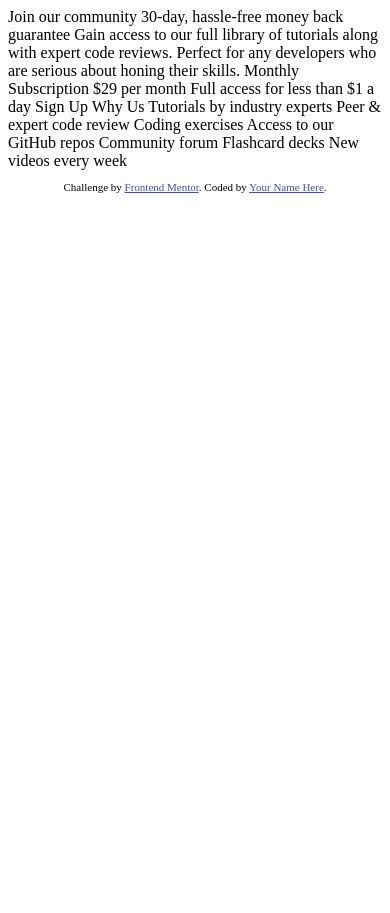
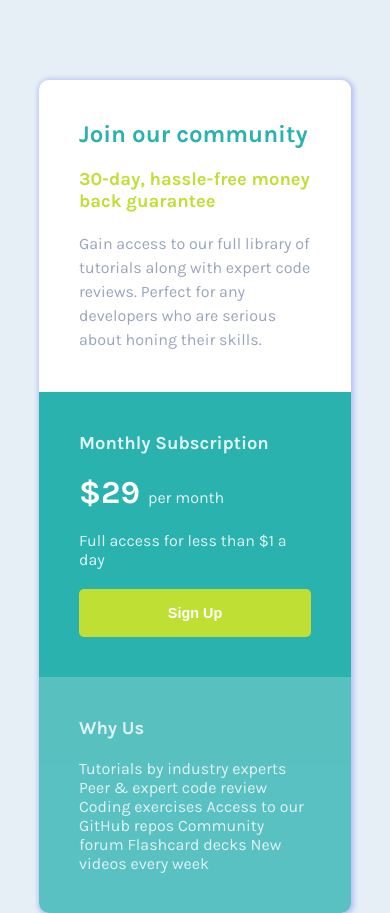
Before and after one commit to 01edie/single-price-grid-component, a plain HTML site: page index.html in a window 390 px wide. Before the commit the page ends 844 px from the top, so only its background shows below. Drawn offline with Linux system fonts and the light colour scheme.

Commit message:
project complete with responsiveness

```diff
--- a/index.html
+++ b/index.html
@@ -9,42 +9,55 @@
   <title>Frontend Mentor | Single Price Grid Component</title>
 
   <!-- Feel free to remove these styles or customise in your own stylesheet 👍 -->
-  <style>
+  <!-- <style>
     .attribution { font-size: 11px; text-align: center; }
     .attribution a { color: hsl(228, 45%, 44%); }
-  </style>
+  </style> -->
+
+  <!-- custom css -->
+  <link rel="stylesheet" href="styles/style.css">
 </head>
 <body>
-  Join our community
+  <main class="container">
+    <div class="card-1 card">
+      <h1>Join our community</h1>
+      <h2>30-day, hassle-free money back guarantee</h2>
+      <p>Gain access to our full library of tutorials along with expert code reviews.
+        Perfect for any developers who are serious about honing their skills.</p>
+    </div>
+    <div class="card-2 card">
+      <h2>Monthly Subscription</h2>
+      <p class="subscription"><span>&dollar;29 </span>per month</p>
+      <p>Full access for less than &dollar;1 a day</p>
+      <button>Sign Up</button>
+    </div>
+    <div class="card-3 card">
+      <h2>Why Us</h2>
+      <p>Tutorials by industry experts
+        Peer &amp; expert code review
+        Coding exercises
+        Access to our GitHub repos
+        Community forum
+        Flashcard decks
+        New videos every week</p>
+    </div>
 
-  30-day, hassle-free money back guarantee
+  </main>
 
-  Gain access to our full library of tutorials along with expert code reviews.
-  Perfect for any developers who are serious about honing their skills.
 
-  Monthly Subscription
 
-  &dollar;29 per month
 
-  Full access for less than &dollar;1 a day
 
-  Sign Up
 
-  Why Us
 
-  Tutorials by industry experts
-  Peer &amp; expert code review
-  Coding exercises
-  Access to our GitHub repos
-  Community forum
-  Flashcard decks
-  New videos every week
 
-  <footer>
+
+
+  <!-- <footer>
     <p class="attribution">
       Challenge by <a href="https://www.frontendmentor.io?ref=challenge" target="_blank">Frontend Mentor</a>.
       Coded by <a href="#">Your Name Here</a>.
     </p>
-  </footer>
+  </footer> -->
 </body>
 </html>
--- /dev/null
+++ b/styles/style.css
@@ -0,0 +1,128 @@
+/* font */
+@import url('https://fonts.googleapis.com/css2?family=Karla:ital,wght@0,300;0,400;0,700;1,500&display=swap');
+
+/* global style  */
+
+* {
+  padding: 0;
+  margin: 0;
+  box-sizing: border-box;
+}
+
+html {
+  font-size: 16px;
+}
+
+body {
+  font-family: 'Karla', sans-serif;
+  padding-top: 5rem;
+  display: flex;
+  justify-content: center;
+  align-items: center;
+  background-color: var(--Light-Gray);
+  user-select: none;
+}
+
+:root {
+  --Cyan: hsl(179, 62%, 43%);
+  --Bright-Yellow: hsl(71, 73%, 54%);
+  --Light-Gray: hsl(204, 43%, 93%);
+  --Grayish-Blue: hsl(218, 22%, 67%);
+}
+
+/* project css */
+
+.container{
+  width: 50%;
+  display: grid;
+  grid-template-columns: 1fr 1fr;
+
+  border-radius: 10px;
+  -webkit-border-radius: 10px;
+  -moz-border-radius: 10px;
+  -ms-border-radius: 10px;
+  -o-border-radius: 10px;
+  overflow: hidden;
+  box-shadow: 1px 1px 5px 2px rgba(0, 0, 255, .2);
+}
+
+.card{
+  padding: 2.5rem;
+  display: flex;
+  flex-direction: column;
+  gap: 1.25rem;
+}
+.card-1{
+  grid-area: 1/1/2/3;
+  background-color: white;
+
+}
+.card-1 h1{
+  color: var(--Cyan);
+  font-size: 1.5rem;
+}
+.card-1 h2{
+  color: var(--Bright-Yellow);
+  font-size: 1.15rem;
+}
+.card-1 p{
+  color: var(--Grayish-Blue);
+  line-height: 1.5rem;
+}
+.card-2{
+background-color: var(--Cyan);
+}
+
+.card-3{
+  background-color: var(--Cyan);
+  opacity: 0.75;
+}
+
+.card-2 h2, .card-3 h2{
+  color: white;
+  opacity: 0.85;
+  font-size: 1.15rem;
+}
+.card-2 p:not(.subscription), .card-3 p{
+  color: white;
+  opacity: 0.85;
+}
+.subscription{
+  color: var(--Light-Gray);
+}
+.card-2 p span{
+  font-size: 2rem;
+  font-weight: 700;
+  color: white;
+}
+.card-2 button{
+  border: none;
+  background-color: var(--Bright-Yellow);
+  height: 3rem;
+  border-radius: 5px;
+  -webkit-border-radius: 5px;
+  -moz-border-radius: 5px;
+  -ms-border-radius: 5px;
+  -o-border-radius: 5px;
+  color: white;
+  font-size: 0.9rem;
+  font-weight: 600;
+}
+
+/* media queries */
+@media(max-width:1200px){
+  .container{
+    width: 75%;
+  }
+}
+
+
+@media(max-width:768px){
+  .container{
+    width:80%;
+    grid-template-columns: 1fr;
+  }
+  .card-1{
+    grid-area: 1/1/2/2;
+  }
+}
```
